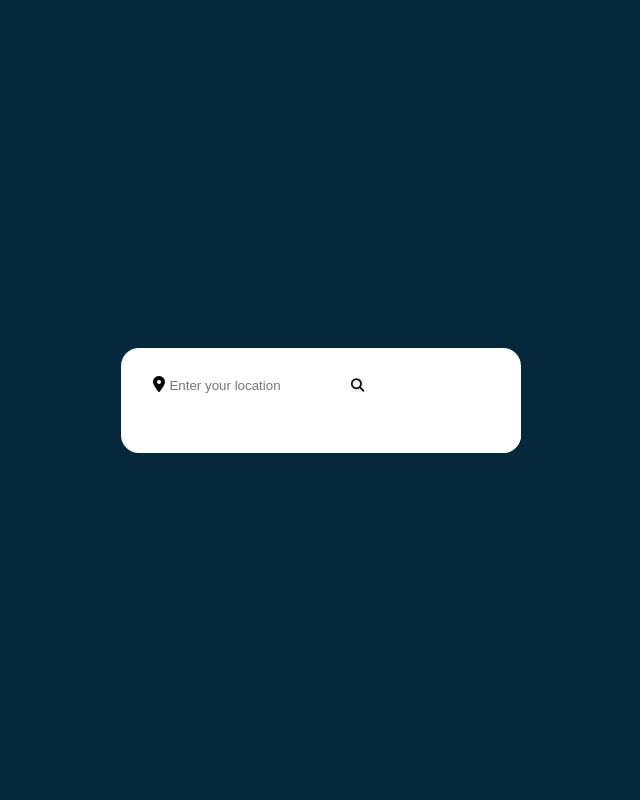
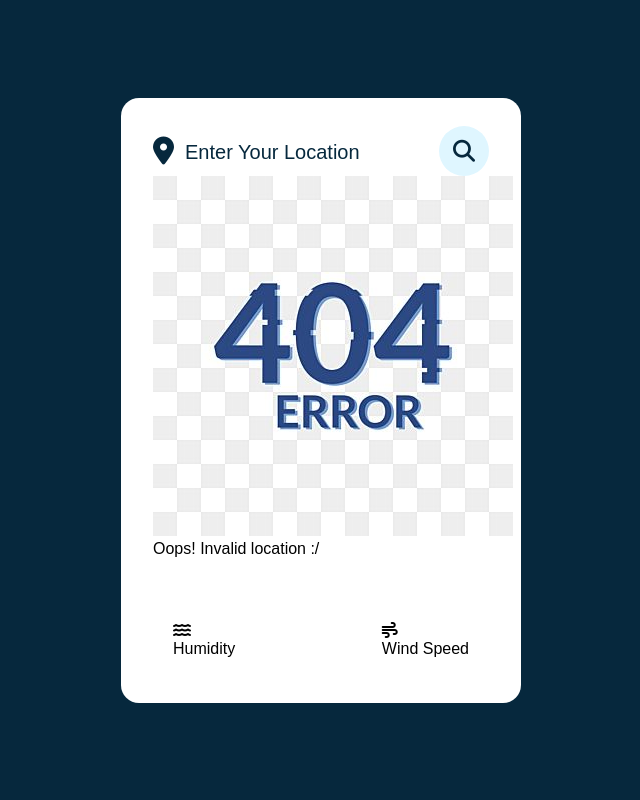
Before and after one commit to MihlaliCode/Weather_Project, a plain HTML site: page index.html in a window 1280 px wide. Shown: the whole page, without its empty margins (319-959 px from the left). Drawn offline with Linux system fonts and the light colour scheme.

Commit message:
added more styling

```diff
--- a/css/styles.css
+++ b/css/styles.css
@@ -1,4 +1,4 @@
-*{
+* {
   margin: 0;
   padding: 0;
   border: 0;
@@ -6,22 +6,123 @@
   box-sizing: border-box;
 }
 
-body{
+body {
   height: 100vh;
   display: flex;
   align-items: center;
   justify-content: center;
-    background: #06283D;
+  background: #06283d;
 }
 
-.container{
+.container {
   position: relative;
   width: 400px;
-    height: 105px;
+  height: 605px;
   background: #fff;
   padding: 28px 32px;
   overflow: hidden;
   border-radius: 18px;
-    font-family: 'Ubuntu', sans-serif;
+  font-family: "Ubuntu", sans-serif;
   transition: 0.6s ease-out;
 }
+
+.search-box {
+  width: 100%;
+  height: min-content;
+  display: flex;
+  align-items: center;
+  justify-content: space-between;
+}
+
+.search-box input {
+  color: #06283d;
+  width: 80%;
+  font-size: 24px;
+  font-weight: 500;
+  text-transform: uppercase;
+  padding-left: 32px;
+}
+
+.search-box input::placeholder {
+  font-size: 20px;
+  font-weight: 500;
+  color: #06283d;
+  text-transform: capitalize;
+}
+
+.search-box button {
+  cursor: pointer;
+  width: 50px;
+  height: 50px;
+  color: #06283d;
+  background: #dff6ff;
+  border-radius: 50%;
+  font-size: 22px;
+  transition: 0.4s ease;
+}
+
+.search-box button:hover {
+  color: #fff;
+  background: #06283d;
+}
+
+.search-box i {
+  position: absolute;
+  color: #06283d;
+  font-size: 28px;
+}
+
+.weather-box {
+  text-align: center;
+}
+
+.weather-box img {
+  width: 60%;
+  margin-top: 30px;
+}
+
+.weather-box .temperature {
+  position: relative;
+  color: #06283d;
+  font-size: 4rem;
+  font-weight: 800;
+  margin-top: 30px;
+  margin-left: -16px;
+}
+
+.weather-box .temperature span {
+  position: absolute;
+  margin-left: 4px;
+  font-size: 1.5rem;
+}
+
+.weather-box .description {
+  color: #06283d;
+  font-size: 22px;
+  font-weight: 500;
+  text-transform: capitalize;
+}
+
+.weather-details {
+  width: 100%;
+  display: flex;
+  justify-content: space-between;
+  margin-top: 30px;
+}
+
+.weather-details .humidity .weather-details .wind {
+  display: flex;
+  align-items: center;
+  width: 50%;
+  height: 100px;
+}
+
+.weather-details .humidity {
+  padding-left: 20px;
+  justify-content: flex-end;
+}
+
+.weather-details .wind {
+  padding-right: 20px;
+  justify-content: flex-end;
+}
--- a/index.html
+++ b/index.html
@@ -28,7 +28,7 @@
         </div>
 
         <div class="not-found">
-          <img src="./images/404.png">
+          <img src="./images/40.jpg">
           <p>Oops! Invalid location :/</p>
         </div>
 
```
Lines whose indentation alone changed are shown as unchanged.
